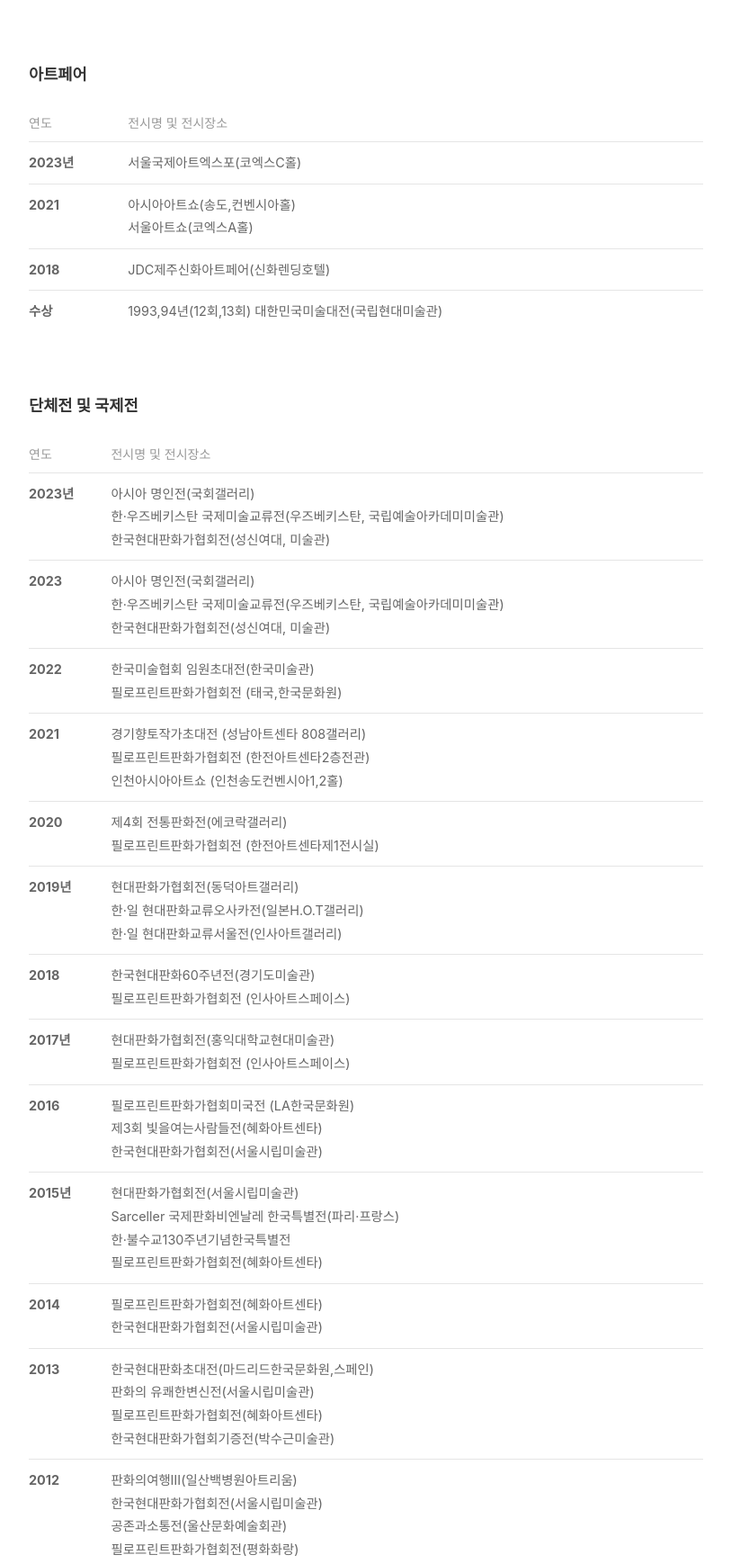
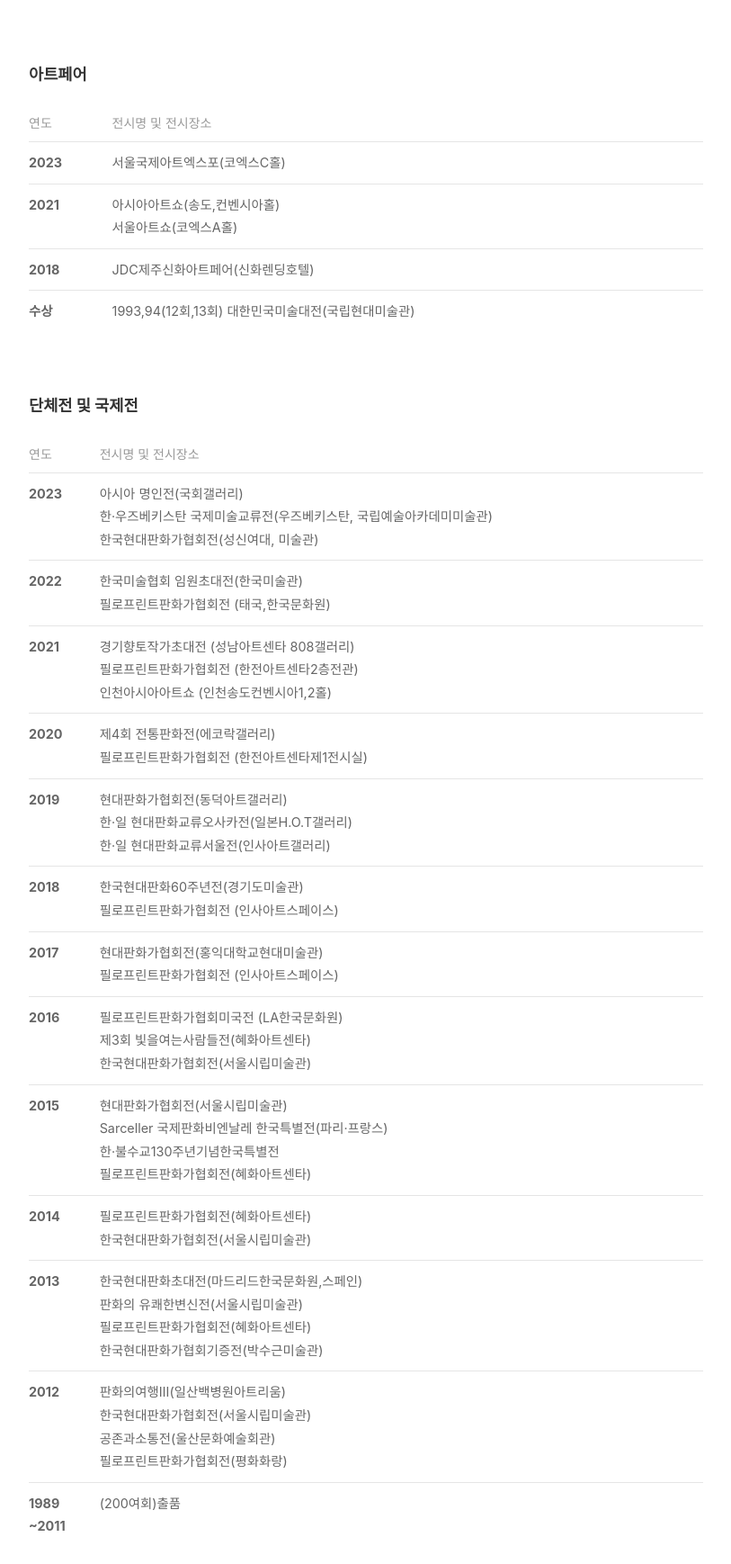
Before and after one commit to rukidding0918/SungmiPark, a Python web app: template templates/profile.html in a window 1280 px wide. Shown: the part 1226-2964 px from the top of the page at 90% size, without its empty margins (233-1046 px from the left). After the commit the page ends 2927 px from the top, so only its background shows below. Run offline with Jinja, Linux system fonts and the light colour scheme; the template is opened without the code that fills it, so the values that code supplies are empty; some libraries are stand-ins or nearby versions.

Commit message:
fix profile bugs

```diff
--- a/templates/profile.html
+++ b/templates/profile.html
@@ -94,7 +94,7 @@
         </thead>
         <tbody>
             <tr>
-                <td><b>2023년</b></td>
+                <td><b>2023</b></td>
                 <td>서울국제아트엑스포(코엑스C홀)</td>
             </tr>
             <tr>
@@ -108,7 +108,7 @@
             </tr>
             <tr>
                 <td><b>수상</b></td>
-                <td>1993,94년(12회,13회) 대한민국미술대전(국립현대미술관)</td>
+                <td>1993,94(12회,13회) 대한민국미술대전(국립현대미술관)</td>
             </tr>
         </tbody>
     </table>
@@ -124,12 +124,6 @@
             </tr>
         </thead>
         <tbody>
-            <tr>
-                <td><b>2023년</b></td>
-                <td>아시아 명인전(국회갤러리)<br>
-                    한·우즈베키스탄 국제미술교류전(우즈베키스탄, 국립예술아카데미미술관)<br>
-                    한국현대판화가협회전(성신여대, 미술관)</td>
-            </tr>
             <tr>
                 <td><b>2023</b></td>
                 <td>아시아 명인전(국회갤러리)<br>
@@ -155,7 +149,7 @@
                 </td>
             </tr>
             <tr>
-                <td><b>2019년</b></td>
+                <td><b>2019</b></td>
                 <td>현대판화가협회전(동덕아트갤러리)<br>
                     한·일 현대판화교류오사카전(일본H.O.T갤러리)<br>
                     한·일 현대판화교류서울전(인사아트갤러리)
@@ -168,7 +162,7 @@
                 </td>
             </tr>
             <tr>
-                <td><b>2017년</b></td>
+                <td><b>2017</b></td>
                 <td>현대판화가협회전(홍익대학교현대미술관)<br>
                     필로프린트판화가협회전 (인사아트스페이스)
                 </td>
@@ -181,7 +175,7 @@
                 </td>
             </tr>
             <tr>
-                <td><b>2015년</b></td>
+                <td><b>2015</b></td>
                 <td>현대판화가협회전(서울시립미술관)<br>
                     Sarceller 국제판화비엔날레 한국특별전(파리·프랑스)<br>
                     한·불수교130주년기념한국특별전<br>
```
Also changed, not shown: profile.html (+5 -11 lines).
